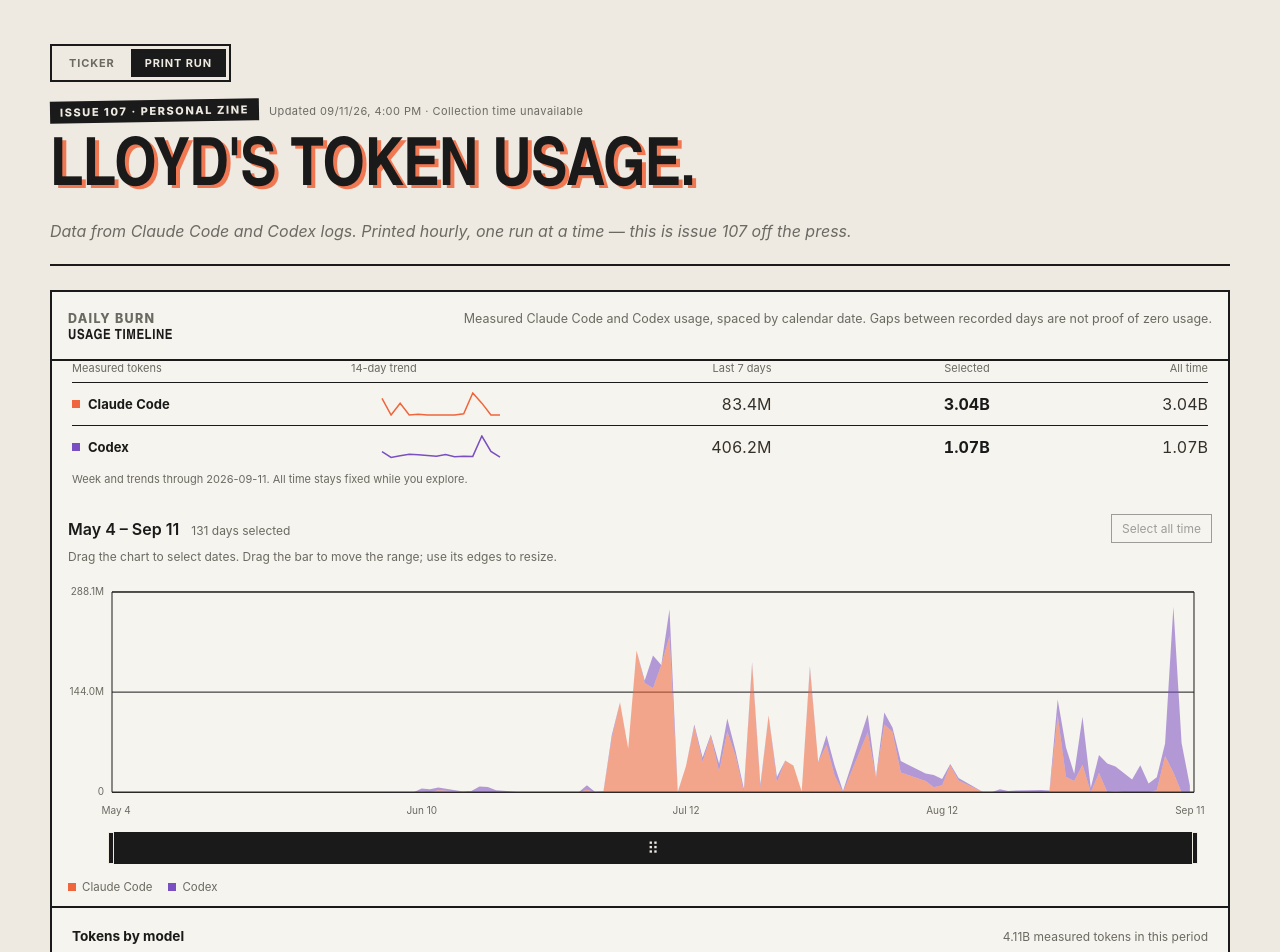
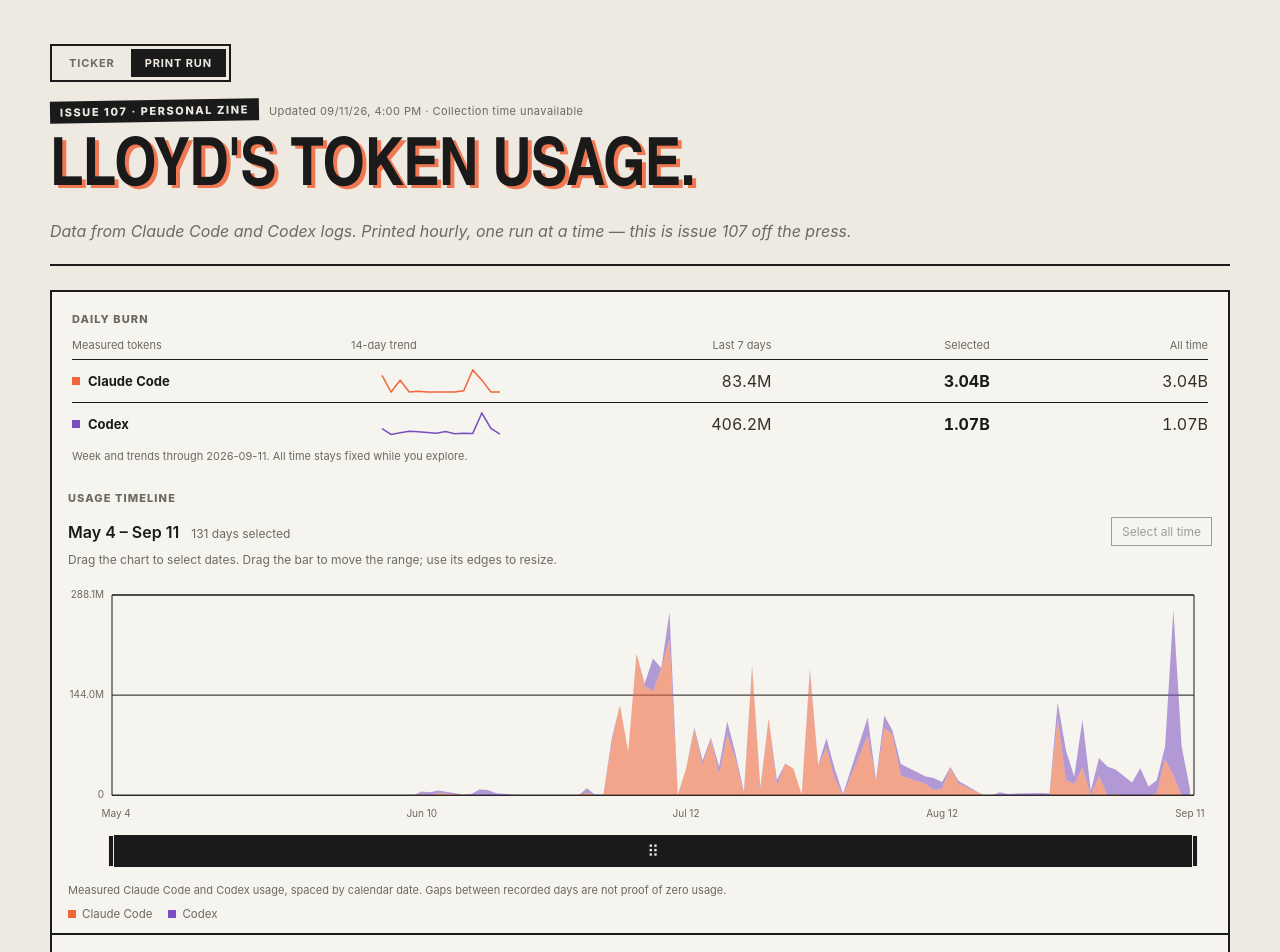
Before and after one commit to lloydlentz/ai-usage, a Next.js app: page / in a window 1280 px wide. Shown: the top 952 px of the page. Built offline with nearby package versions, Linux system fonts and the light colour scheme.

Commit message:
Place usage labels above their table and timeline sections

```diff
--- a/app/components/usage-timeline.tsx
+++ b/app/components/usage-timeline.tsx
@@ -168,6 +168,7 @@
 
   return (
     <div className="timeline" ref={containerRef} data-start={range.start} data-end={range.end}>
+      <h2 className="label usageSectionLabel">Usage timeline</h2>
       <div className="timelineSelectionHeading">
         <div><strong>{formatTimelineDate(range.start)} – {formatTimelineDate(range.end)}</strong><span>{selectedEnd - selectedStart + 1} days selected</span></div>
         <button type="button" onClick={() => onRangeChange(bounds)} disabled={range.start === bounds.start && range.end === bounds.end}>Select all time</button>
@@ -282,6 +283,7 @@
         </div>
       )}
 
+      <p className="timelineDataNote">Measured Claude Code and Codex usage, spaced by calendar date. Gaps between recorded days are not proof of zero usage.</p>
       <div className="timelineLegend">
         <span><span className="timelineSwatch timelineSwatchClaude" /> Claude Code</span>
         <span><span className="timelineSwatch timelineSwatchChatgpt" /> Codex</span>
--- a/app/globals.css
+++ b/app/globals.css
@@ -1479,7 +1479,7 @@
 @container (max-width: 3.5rem) { .modelShareSegment > span { display: none; } }
 
 /* The all-time chart is the overview; a single brush drives the detail below. */
-.toolSummary { padding: 0 20px 12px; }
+.toolSummary { padding: 20px 20px 12px; }
 .toolSummaryHeader, .toolSummaryRow {
   display: grid;
   grid-template-columns: minmax(110px, 1.3fr) minmax(70px, 1fr) repeat(3, minmax(70px, 1fr));
@@ -1521,7 +1521,7 @@
 .timelineTooltip { top: 76px; z-index: 2; }
 .srOnly { position: absolute; width: 1px; height: 1px; padding: 0; overflow: hidden; clip: rect(0, 0, 0, 0); white-space: nowrap; border: 0; }
 @media (max-width: 560px) {
-  .toolSummary { padding: 0 16px 12px; }
+  .toolSummary { padding: 16px 16px 12px; }
   .toolSummaryHeader { display: none; }
   .toolSummaryRow { grid-template-columns: repeat(3, minmax(0, 1fr)); gap: 8px 12px; }
   .toolSummaryName { grid-column: span 2; }
@@ -1534,3 +1534,6 @@
   .timelineRangeHandle { width: 18px; }
   .timeline { padding-left: 12px; padding-right: 12px; }
 }
+
+.usageSectionLabel { margin: 0 0 12px; color: var(--muted); }
+.timelineDataNote { margin: 0 0 10px; color: var(--muted); font-size: 11px; }
--- a/app/page.tsx
+++ b/app/page.tsx
@@ -295,15 +295,11 @@
       </section>
 
       <section className="timelineRow">
-        <Panel
-          label="Daily burn"
-          title={theme === "ticker" ? "Burn history" : "Usage timeline"}
-          note="Measured Claude Code and Codex usage, spaced by calendar date. Gaps between recorded days are not proof of zero usage."
-        >
+        <article className="panel">
           <ToolSummary sources={toolSources} through={bounds.end} />
           <UsageTimeline rows={rows} range={range} onRangeChange={selectRange} />
           <ModelShare rows={selectedRows} modelNames={modelNames} />
-        </Panel>
+        </article>
       </section>
 
       <section className="ledger" aria-label="Volume beside cost">
@@ -1071,6 +1067,7 @@
 
 function ToolSummary({ sources, through }: { sources: ToolSource[]; through: string }) {
   return <div className="toolSummary" role="region" aria-label="Tool usage summary">
+    <h2 className="label usageSectionLabel">Daily burn</h2>
     <div className="toolSummaryHeader"><span>Measured tokens</span><span>14-day trend</span><span>Last 7 days</span><span>Selected</span><span>All time</span></div>
     {sources.map((source) => <div className="toolSummaryRow" key={source.key}>
       <strong className="toolSummaryName"><i style={{ background: source.color }} />{source.label}</strong>
```
Also changed, not shown: 1 other file (tests, documents, lock files or other folders).
